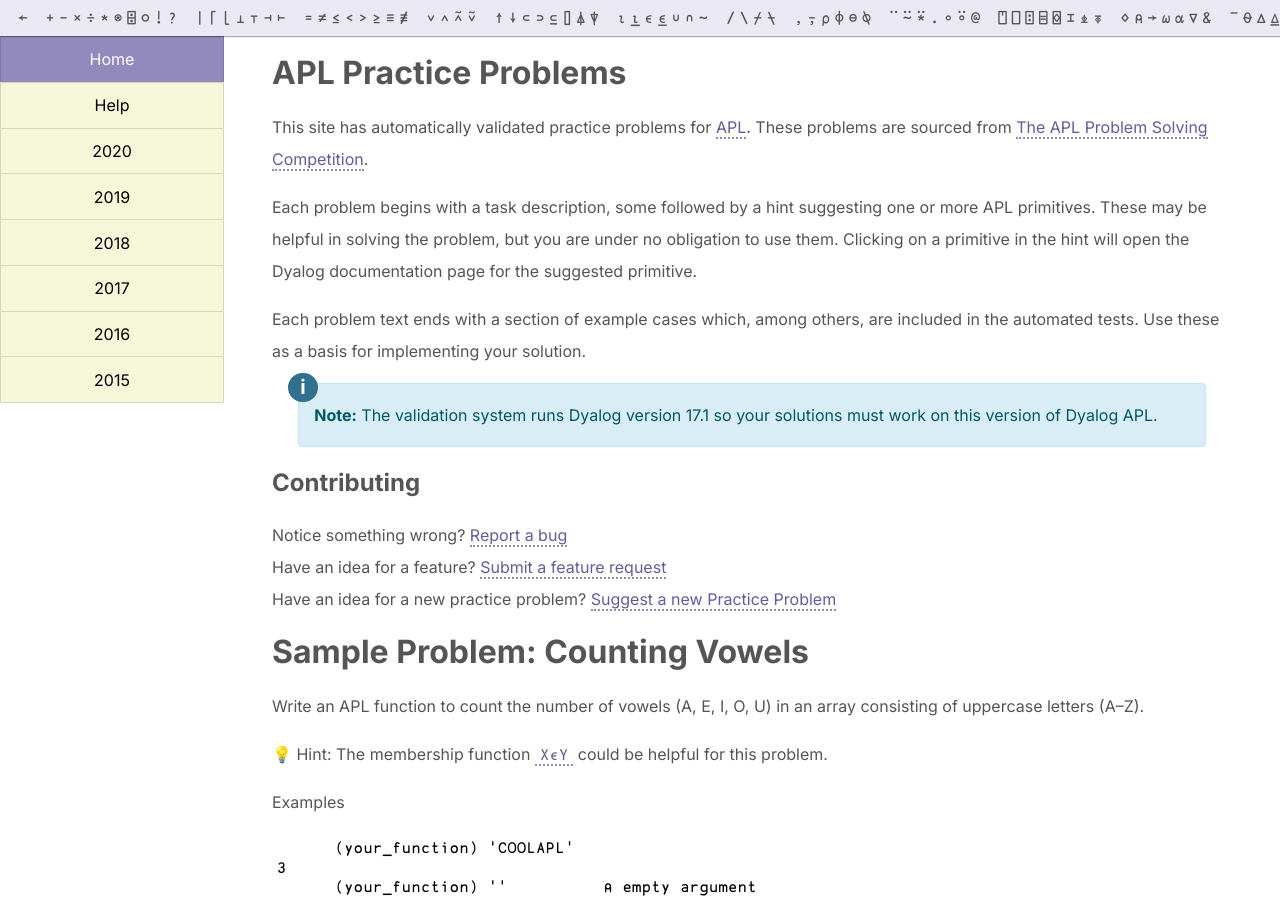
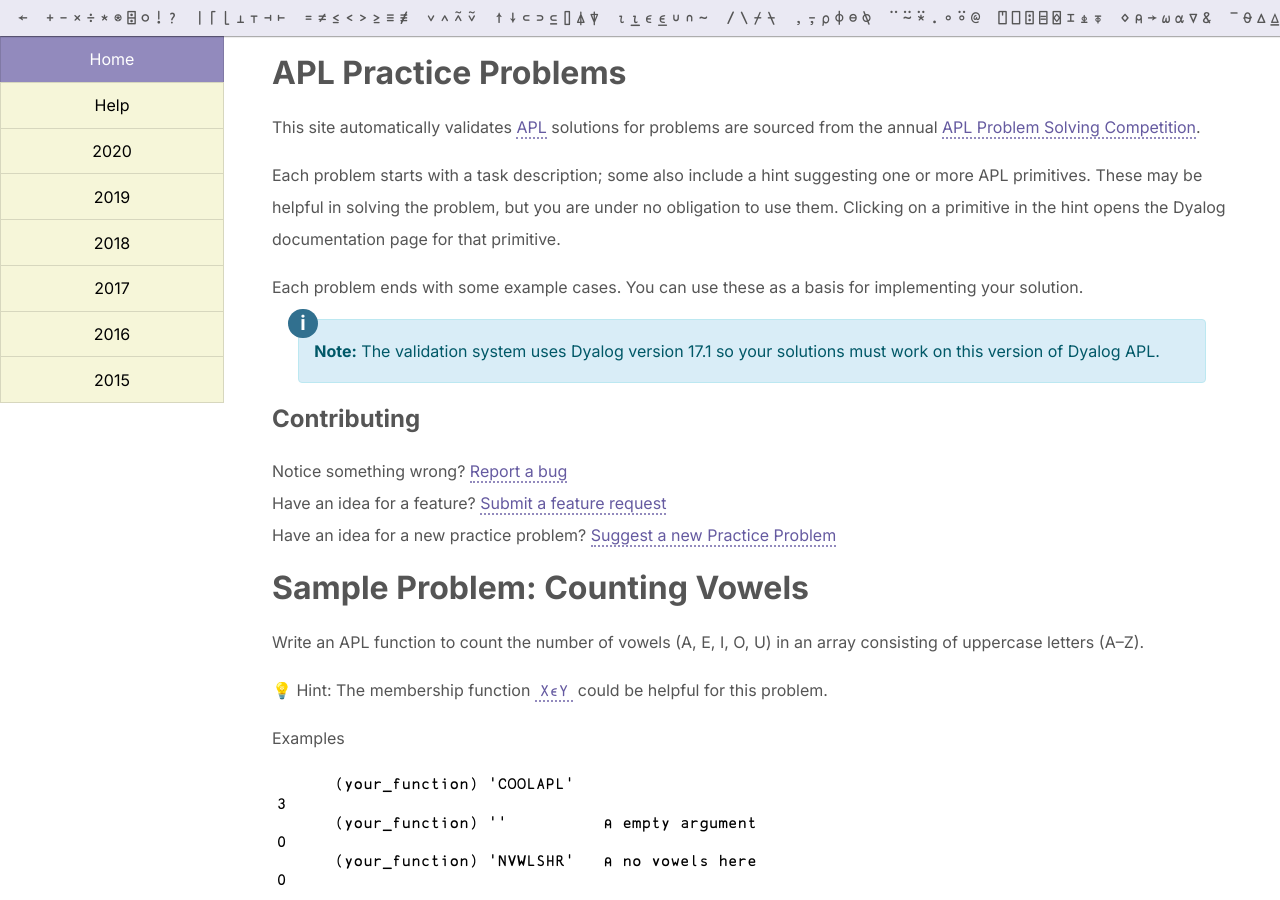
Before and after one commit to Dyalog/PracticeProblems, a Jekyll site: the page built from index.md, in a window 1280 px wide and 900 px high. Built offline with Jekyll 4.4.1, drawn with Linux system fonts in a browser that asks for light colours; some of the changed text lies outside the part shown.

Commit message:
Language

````diff
--- a/index.md
+++ b/index.md
@@ -10,13 +10,13 @@ title: Home
 
 # APL Practice Problems
 
-This site has automatically validated practice problems for [APL](https://aplwiki.com). These problems are sourced from [The APL Problem Solving Competition](https://www.dyalog.com/student-competition.htm).
+This site automatically validates [APL](https://aplwiki.com) solutions for problems are sourced from the annual [APL Problem Solving Competition](https://www.dyalog.com/student-competition.htm).
 
-Each problem begins with a task description, some followed by a hint suggesting one or more APL primitives. These may be helpful in solving the problem, but you are under no obligation to use them. Clicking on a primitive in the hint will open the Dyalog documentation page for the suggested primitive.
+Each problem starts with a task description; some also include a hint suggesting one or more APL primitives. These may be helpful in solving the problem, but you are under no obligation to use them. Clicking on a primitive in the hint opens the Dyalog documentation page for that primitive.
 
-Each problem text ends with a section of example cases which, among others, are included in the automated tests. Use these as a basis for implementing your solution.
+Each problem ends with some example cases. You can use these as a basis for implementing your solution.
 
-{% include note.html content="The validation system runs Dyalog version 17.1 so your solutions must work on this version of Dyalog APL." %}
+{% include note.html content="The validation system uses Dyalog version 17.1 so your solutions must work on this version of Dyalog APL." %}
 
 ## Contributing
 Notice something wrong? [Report a bug](https://github.com/Dyalog/PracticeProblems/issues/new?assignees=&labels=&template=bug_report.md&title=)
@@ -51,7 +51,7 @@ Below are three sample solutions. All three produce the correct answer, but the
 3
 ```
 
-If you were to put any of the above functions above in the input field below and click Submit, you'll see that they only pass the basic test cases. This is because none of those functions handle arrays with 2 or more dimensions. The system will also give you an example of a multi-dimensional edge case that failed, so you can attempt to improve your solution.
+If you put each of the above three functions into the input field below and click Submit, you'll see that they only pass the basic test cases. This is because none of those functions handle arrays with 2 or more dimensions. The system will also give you an example of a multi-dimensional edge case that failed, so that you can attempt to improve your solution.
 
 Try entering `{+/,⍵∊'AEIOU'}` which handles all test cases.
 
````
